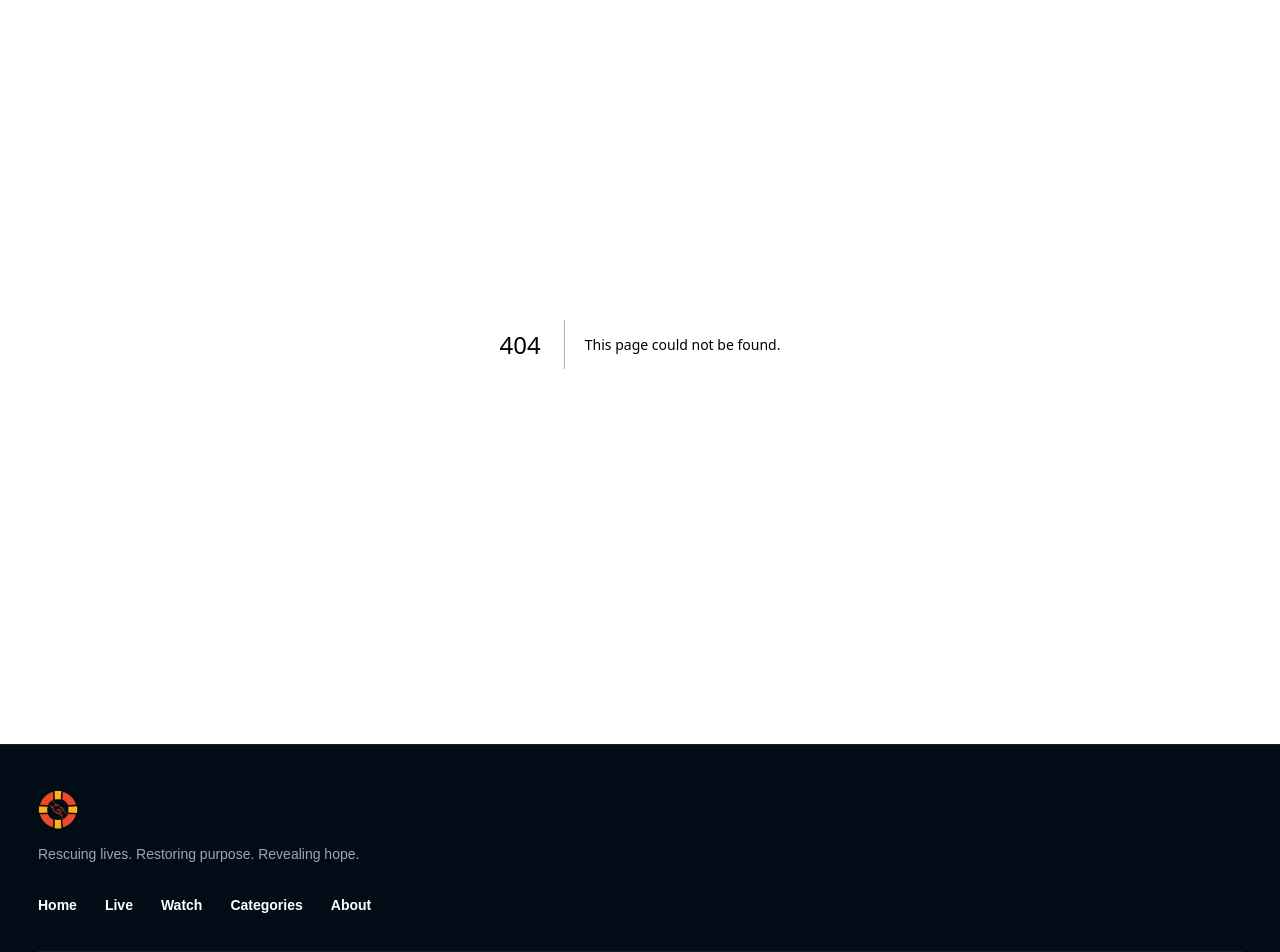
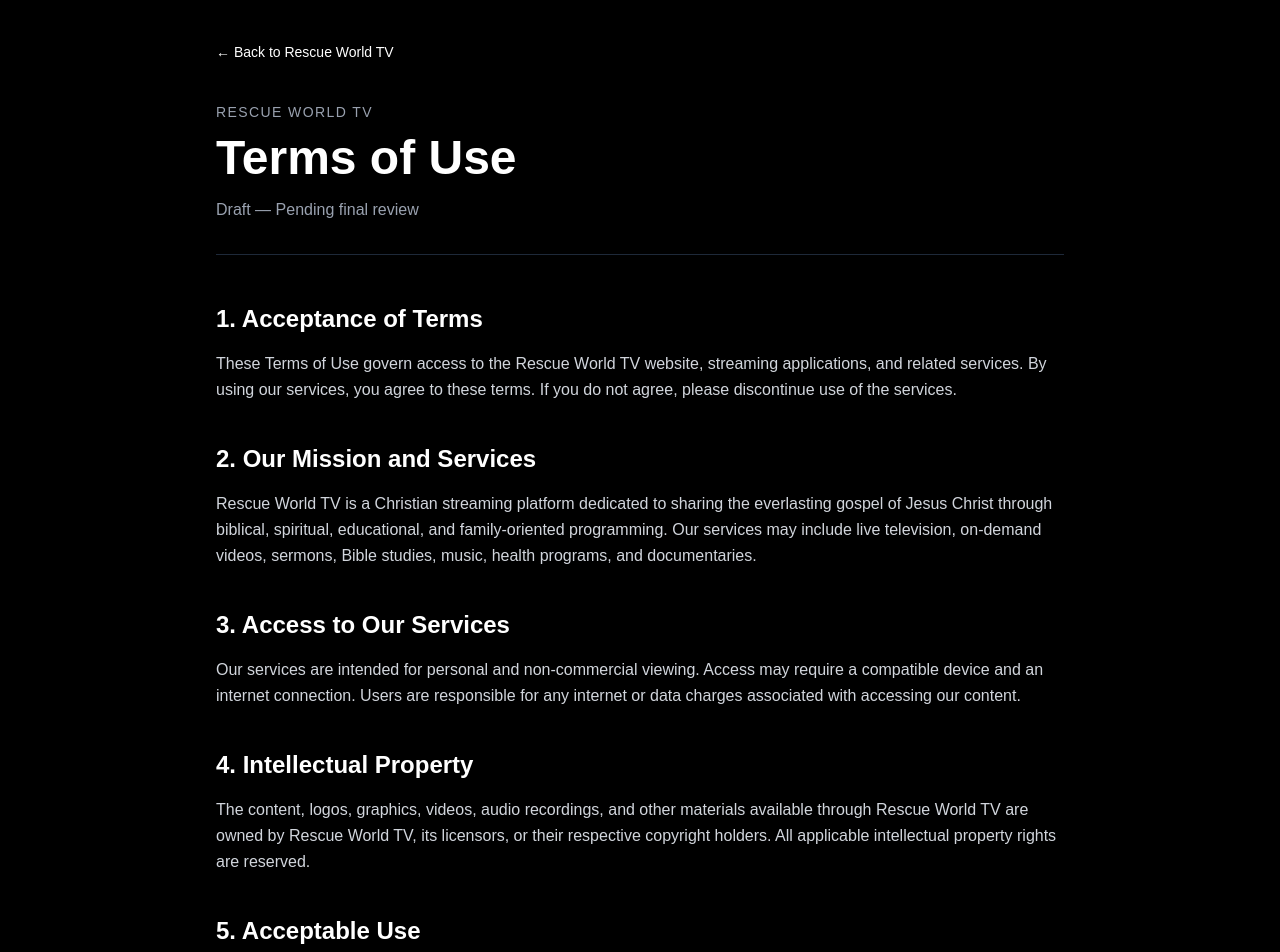
Before and after one commit to imsau1914-stack/rescue-world-tv, a Next.js app: page /terms in a window 1280 px wide. Before the commit this address had no page. Shown: the part 140-1092 px from the top of the page. Built offline with nearby package versions, Linux system fonts and the light colour scheme.

Commit message:
Add terms of use draft.tsx
Add Terms of Use page for the Rescue World TV website and Roku streaming application.

```diff
--- /dev/null
+++ b/src/app/terms/page.tsx
@@ -0,0 +1,155 @@
+import type { Metadata } from "next";
+
+export const metadata: Metadata = {
+  title: "Terms of Use | Rescue World TV",
+  description:
+    "Terms and conditions for using Rescue World TV streaming services.",
+};
+
+const sections = [
+  {
+    title: "1. Acceptance of Terms",
+    text: "These Terms of Use govern access to the Rescue World TV website, streaming applications, and related services. By using our services, you agree to these terms. If you do not agree, please discontinue use of the services.",
+  },
+  {
+    title: "2. Our Mission and Services",
+    text: "Rescue World TV is a Christian streaming platform dedicated to sharing the everlasting gospel of Jesus Christ through biblical, spiritual, educational, and family-oriented programming. Our services may include live television, on-demand videos, sermons, Bible studies, music, health programs, and documentaries.",
+  },
+  {
+    title: "3. Access to Our Services",
+    text: "Our services are intended for personal and non-commercial viewing. Access may require a compatible device and an internet connection. Users are responsible for any internet or data charges associated with accessing our content.",
+  },
+  {
+    title: "4. Intellectual Property",
+    text: "The content, logos, graphics, videos, audio recordings, and other materials available through Rescue World TV are owned by Rescue World TV, its licensors, or their respective copyright holders. All applicable intellectual property rights are reserved.",
+  },
+  {
+    title: "5. Acceptable Use",
+    text: "Users may not unlawfully reproduce, redistribute, sell, retransmit, or commercially exploit our content without authorization. Users must not interfere with the operation, security, or availability of our services. Nothing in these terms restricts rights permitted by applicable law.",
+  },
+  {
+    title: "6. Content Availability",
+    text: "Programming schedules, live streams, languages, and available content may change. Certain content may be restricted in specific geographical regions due to licensing, technical limitations, or distribution rights.",
+  },
+  {
+    title: "7. Religious and Educational Content",
+    text: "Rescue World TV provides Christian religious and educational programming intended to encourage spiritual growth, biblical understanding, and healthy living. Health-related content is provided for informational purposes and is not a substitute for professional medical advice, diagnosis, or treatment.",
+  },
+  {
+    title: "8. Children and Family Viewing",
+    text: "Our platform may include programming intended for children and families. Parents and legal guardians are encouraged to supervise children's use of streaming services and select appropriate content.",
+  },
+  {
+    title: "9. Third-Party Services",
+    text: "Rescue World TV may rely on third-party technology and distribution platforms, including Roku, Cloudflare, YouTube, and Vimeo. Access to these services may also be subject to the applicable terms and privacy policies of their respective providers.",
+  },
+  {
+    title: "10. Service Availability",
+    text: "We seek to provide a reliable streaming experience. However, interruptions, maintenance, technical failures, and changes in content availability may occur. Continuous and uninterrupted access cannot be guaranteed.",
+  },
+  {
+    title: "11. Limitation of Liability",
+    text: "To the extent permitted by applicable law, Rescue World TV is not responsible for losses resulting from service interruptions, device incompatibility, or unauthorized use of its services. Nothing in these terms excludes liability or consumer rights that cannot lawfully be excluded.",
+  },
+  {
+    title: "12. Changes to These Terms",
+    text: "These Terms of Use may be updated to reflect changes in our services, technology, or applicable legal requirements. Updated terms will be made available on our website.",
+  },
+];
+
+export default function TermsPage() {
+  return (
+    <main className="min-h-screen bg-black text-white">
+      <div className="mx-auto max-w-4xl px-6 py-16 md:py-24">
+
+        <a
+          href="/"
+          className="mb-10 inline-block text-sm text-gray-400 hover:text-white"
+        >
+          &larr; Back to Rescue World TV
+        </a>
+
+        <header className="mb-12 border-b border-gray-800 pb-8">
+          <p className="mb-3 text-sm uppercase tracking-widest text-gray-400">
+            Rescue World TV
+          </p>
+
+          <h1 className="text-4xl font-bold md:text-5xl">
+            Terms of Use
+          </h1>
+
+          <p className="mt-4 text-gray-400">
+            Draft — Pending final review
+          </p>
+        </header>
+
+        <div className="space-y-10">
+          {sections.map((section) => (
+            <section key={section.title}>
+              <h2 className="mb-4 text-2xl font-semibold">
+                {section.title}
+              </h2>
+
+              <p className="leading-relaxed text-gray-300">
+                {section.text}
+              </p>
+            </section>
+          ))}
+
+          <section>
+            <h2 className="mb-4 text-2xl font-semibold">
+              13. Privacy Policy
+            </h2>
+
+            <p className="leading-relaxed text-gray-300">
+              Information regarding the processing of personal
+              data is available in our Privacy Policy.
+            </p>
+
+            <a
+              href="/privacy"
+              className="mt-4 inline-block text-blue-400 hover:underline"
+            >
+              Read our Privacy Policy
+            </a>
+          </section>
+
+          <section>
+            <h2 className="mb-4 text-2xl font-semibold">
+              14. Contact Us
+            </h2>
+
+            <p className="leading-relaxed text-gray-300">
+              For questions concerning these Terms of Use,
+              please contact:
+            </p>
+
+            <p className="mt-4 font-semibold">
+              Rescue World TV
+            </p>
+
+            <a
+              href="mailto:info@rescueworldtv.org"
+              className="mt-2 block text-blue-400 hover:underline"
+            >
+              info@rescueworldtv.org
+            </a>
+
+            <a
+              href="https://rescueworldtv.org"
+              className="mt-2 block text-blue-400 hover:underline"
+            >
+              www.rescueworldtv.org
+            </a>
+          </section>
+        </div>
+
+        <footer className="mt-16 border-t border-gray-800 pt-8 text-sm text-gray-500">
+          &copy; {new Date().getFullYear()} Rescue World TV.
+          All rights reserved.
+        </footer>
+
+      </div>
+    </main>
+  );
+}
```
